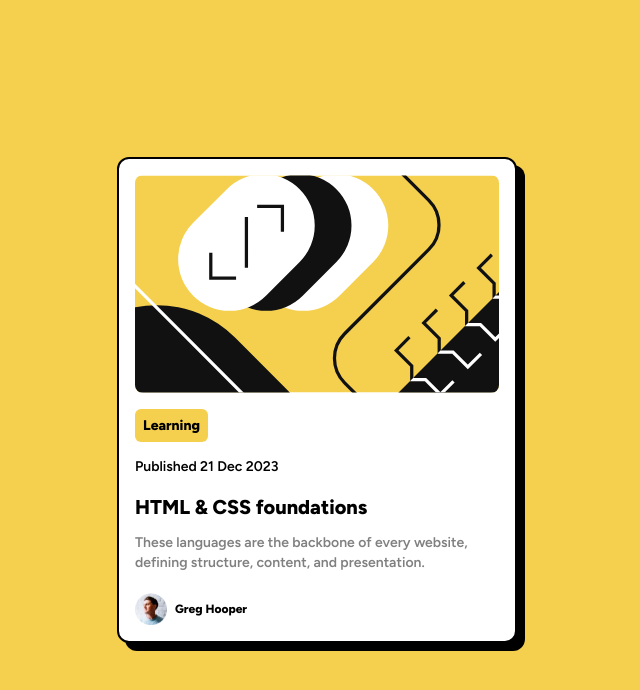
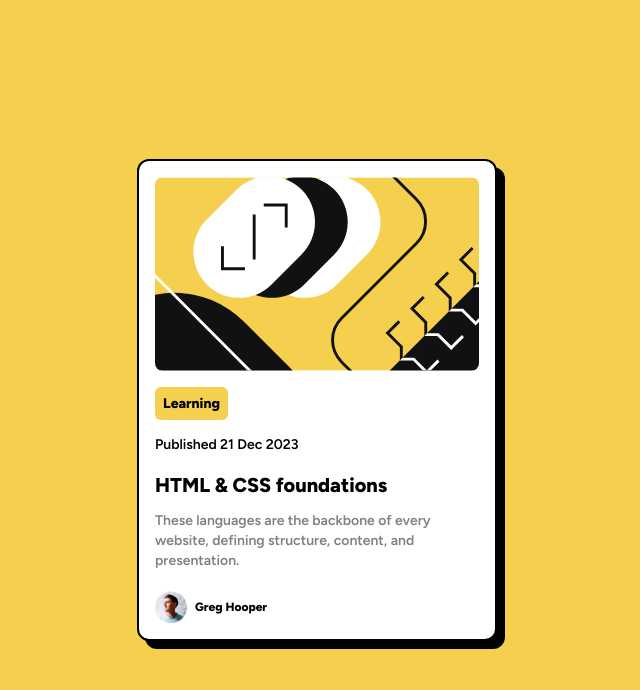
Before and after one commit to OmprakashR/Blog-preview-card, a plain HTML site: page index.html in a window 1280 px wide. Shown: the whole page, without its empty margins (323-963 px from the left). Drawn offline with nearby package versions, Linux system fonts and the light colour scheme.

Commit message:
Update index.html

```diff
--- a/index.html
+++ b/index.html
@@ -39,7 +39,7 @@
 
 <body class="bg-[--Yellow]">
   <main class="flex justify-center items-center h-screen">
-    <div class="bg-white  max-w-[400px] p-4 rounded-xl  shadow-box  border-2 border-black">
+    <div class="bg-white  max-w-[360px] p-4 rounded-xl  shadow-box  border-2 border-black">
       <div class="">
         <img src="./assets/images/illustration-article.svg" class="rounded-lg" alt="illustration article" width="400" height="201">
       </div>
```
